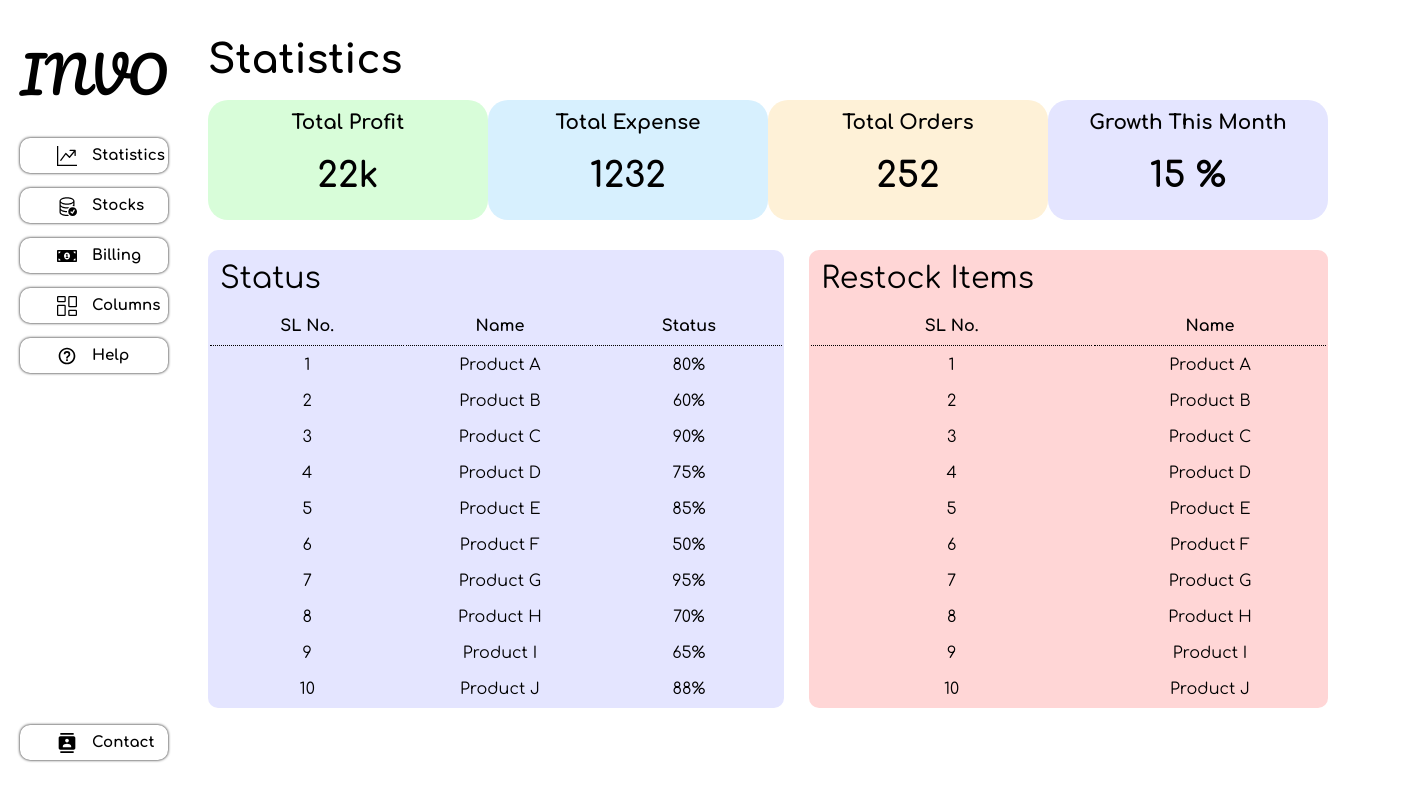
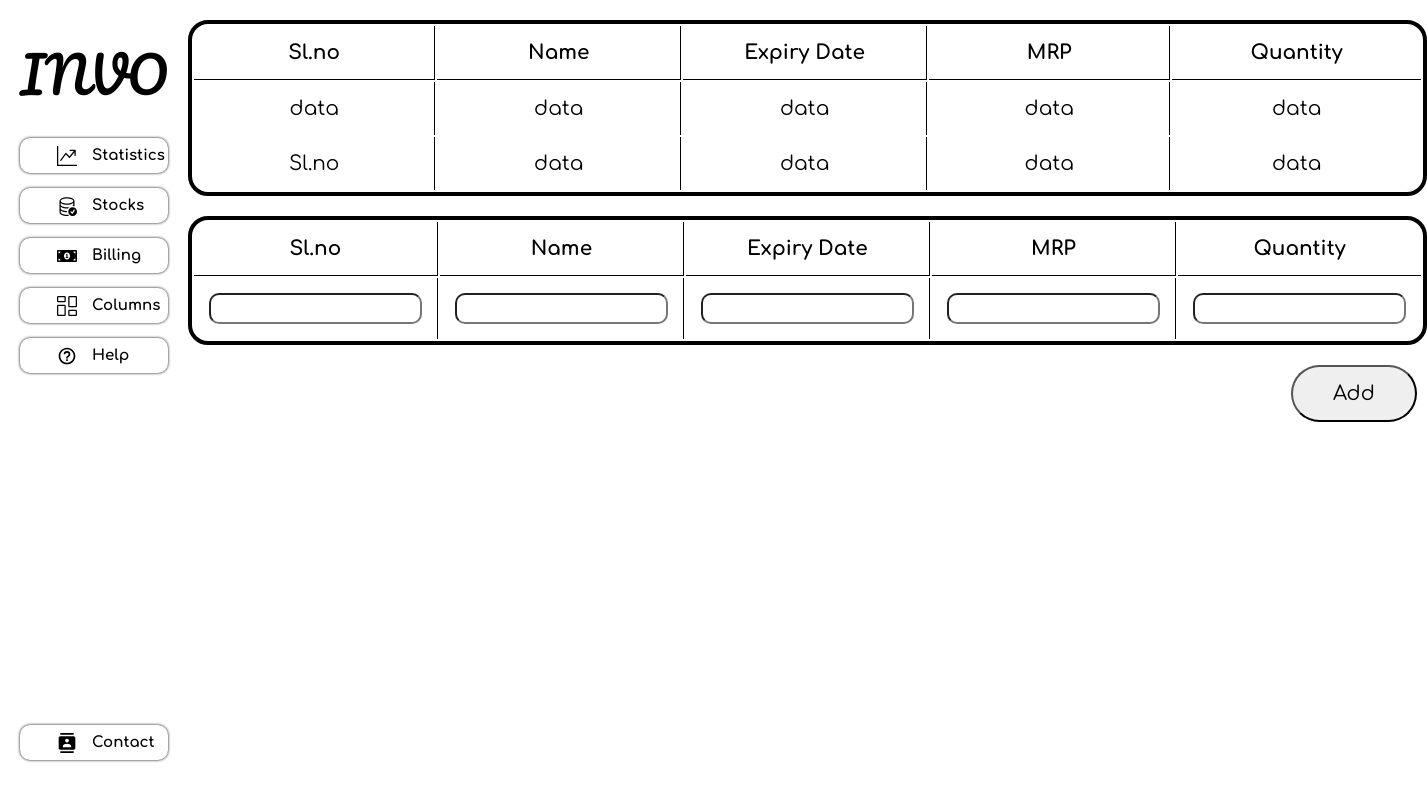
Before and after one commit to nikhitkumar00/Inventify, a React (Vite) app: page / in a window 1280 px wide. Shown: the whole page, 1427 px wide, since content can reach past the window. Built offline with nearby package versions, Linux system fonts and the light colour scheme.

Commit message:
Added Stocks component and styles

```diff
--- a/src/App.jsx
+++ b/src/App.jsx
@@ -1,12 +1,13 @@
 import Navbar from "./Components/Navbar/Navbar";
 import Statistics from "./Components/Statistics/Statistics";
 import './App.css'
+import { Stocks } from "./Components/Stocks/Stocks";
 
 const App = () => {
   return (
     <div className="App">
       <Navbar />
-      <Statistics />
+      <Stocks />
     </div>
   );
 };
--- a/src/Components/Stocks/Stocks.css
+++ b/src/Components/Stocks/Stocks.css
@@ -0,0 +1,39 @@
+td{
+    width: 250px;
+    border-right: 1px solid black;
+    padding: 15px;
+    width: 250px;
+    font-size: 20px;
+
+}
+th{
+    padding: 15px;
+    width: 250px;
+    font-size: 20px;
+
+    border-bottom: 1px solid black;
+    border-right: 1px solid black;
+}
+
+table{
+    font-family: comfortaa;
+    font-size: 15px;
+    width: 100%;
+    margin-top: 20px;
+    border: 4px solid black;
+    border-radius: 20px;
+}
+
+input[type="text"]{
+    border-radius: 10px;
+    padding: 5px;
+    font-size: 15px;
+
+}
+
+table tr td:last-child {
+    border-right: none;
+  }
+  table tr th:last-child {
+    border-right: none;
+  }
--- a/src/Components/Stocks/Stocks.jsx
+++ b/src/Components/Stocks/Stocks.jsx
@@ -0,0 +1,85 @@
+import React from "react";
+import "./Stocks.css";
+
+export const Stocks = () => {
+  return (
+    <div className="Stocks">
+      <table>
+        <tr>
+          <th>Sl.no</th>
+          <th>Name</th>
+          <th>Expiry Date</th>
+          <th>MRP</th>
+          <th>Quantity</th>
+        </tr>
+        <tr>
+          <td>data</td>
+          <td>data</td>
+          <td>data</td>
+          <td>data</td>
+          <td>data</td>
+        </tr>
+        <tr>
+          <td>Sl.no</td>
+          <td>data</td>
+          <td>data</td>
+          <td>data</td>
+          <td>data</td>
+        </tr>
+      </table>
+      <div>
+        <form action="">
+          <table>
+            <tr>
+              <th>Sl.no</th>
+              <th>Name</th>
+              <th>Expiry Date</th>
+              <th>MRP</th>
+              <th>Quantity</th>
+            </tr>
+            <tr>
+              <td>
+                <input type="text" name="" id="" />
+              </td>
+              <td>
+                <input type="text" name="" id="" />
+              </td>
+              <td>
+                <input type="text" name="" id="" />
+              </td>
+              <td>
+                <input type="text" name="" id="" />
+              </td>
+              <td>
+                <input type="text" name="" id="" />
+              </td>
+            </tr>
+          </table>
+
+          <div
+            style={{
+              marginTop: "20px",
+              display: "flex",
+              flexDirection: "row-reverse",
+              marginRight: "10px",
+            }}
+          >
+            <input
+              type="submit"
+              style={{
+                fontFamily: "comfortaa",
+                fontSize: "20px",
+                paddingLeft: "40px",
+                paddingRight: "40px",
+                paddingTop: "15px",
+                paddingBottom: "15px",
+                borderRadius: "30px",
+              }}
+              value="Add"
+            />
+          </div>
+        </form>
+      </div>
+    </div>
+  );
+};
```
